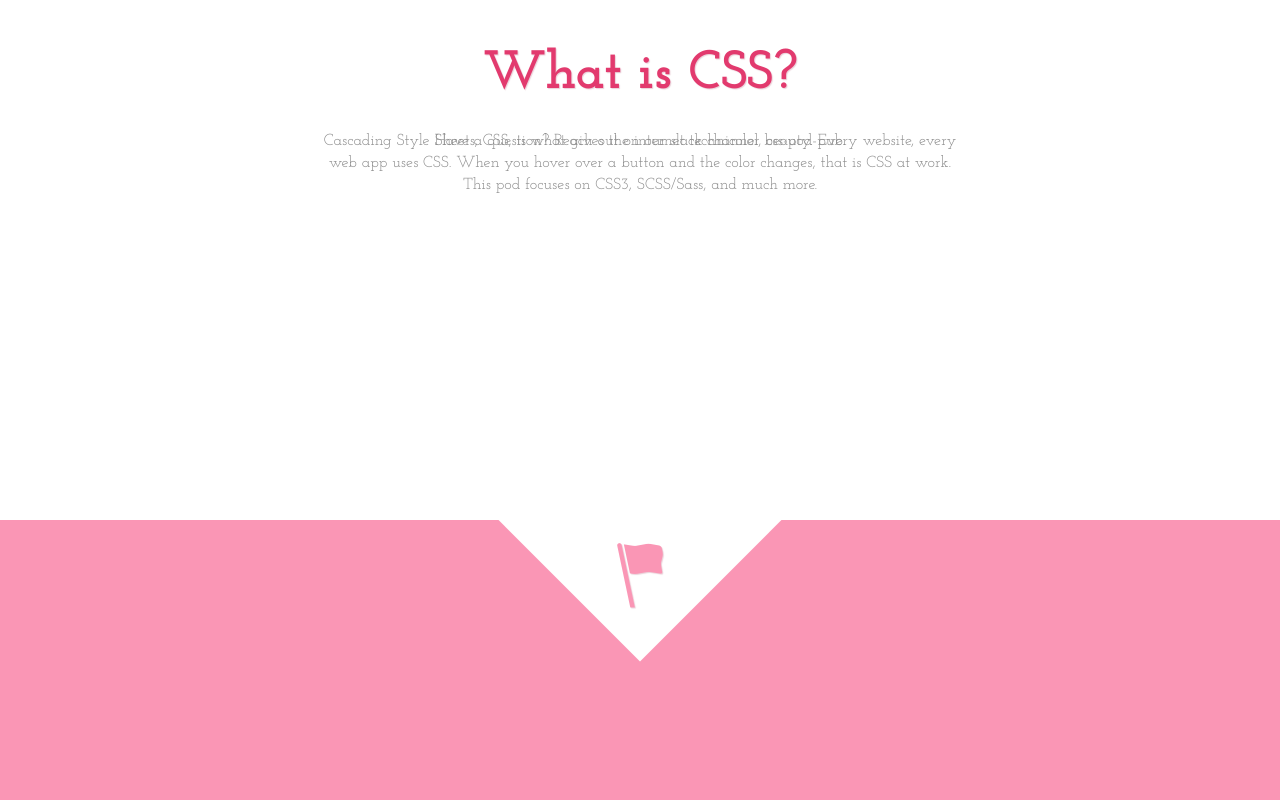
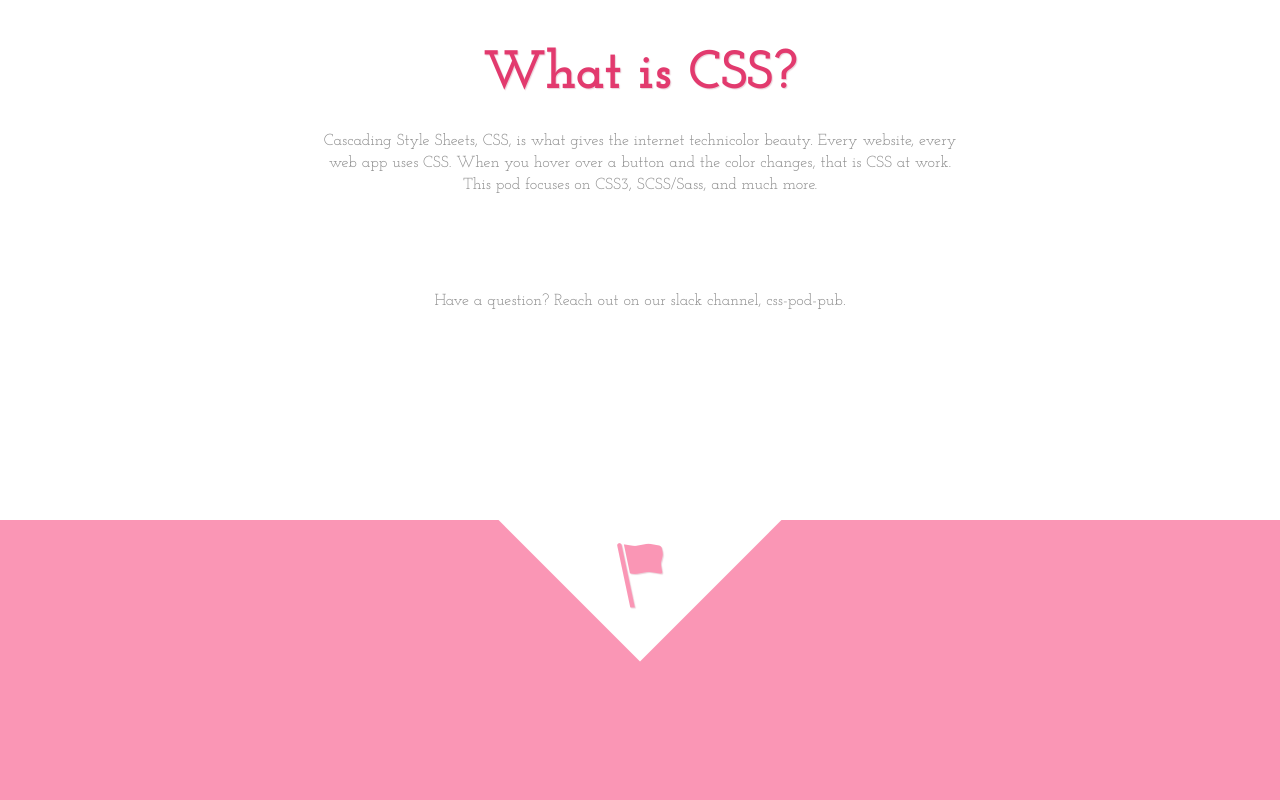
Before and after one commit to wm-pxel/CSS-Practice-Project, a plain HTML site: page index.html in a window 1280 px wide. Shown: the part 1880-2680 px from the top of the page. Drawn offline with Linux system fonts and the light colour scheme.

Commit message:
CSSPOD-2. Updated second paragraph overlap

```diff
--- a/index.html
+++ b/index.html
@@ -48,7 +48,7 @@
 						<div class="st-deco" data-icon="B"></div>
 						<h2>What is CSS?</h2>
 						<p>Cascading Style Sheets, CSS, is what gives the internet technicolor beauty. Every website, every web app uses CSS. When you hover over a button and the color changes, that is CSS at work. This pod focuses on CSS3, SCSS/Sass, and much more.</p>
-            <p>Have a question? Reach out on our slack channel, css-pod-pub.</p>
+            <p class="question">Have a question? Reach out on our slack channel, css-pod-pub.</p>
 					</section>
 
 					<section class="st-panel st-color" id="st-panel-4">
@@ -61,7 +61,7 @@
 						<div class="st-deco" data-icon="Ç"></div>
 						<h2>Cookbook</h2>
 						<p>Need some recipes for your client site? Check out the awesome pages our very own CSS Pod developers have created just for you! Find everything from a sticker footer, breadcrumb navigation, and basic hovers below.</p>
-            <p>Have a request? Send us a message on our slack channel, css-pod-pub, or in the frontend channel with the hashtag, #css-pod-pub.</p>
+            <p class="question">Have a request? Send us a message on our slack channel, css-pod-pub, or in the frontend channel with the hashtag, #css-pod-pub.</p>
           </section>
 
 				</div><!-- // st-scroll -->
--- a/styles/pages/index.css
+++ b/styles/pages/index.css
@@ -290,6 +290,10 @@
 	margin: 10px 0 0 0;
 	-webkit-backface-visibility: hidden;
 }
+.st-panel p.question{
+	top: 70%;
+}
+
 #st-control-1:checked ~ .st-scroll #st-panel-1 p,
 #st-control-2:checked ~ .st-scroll #st-panel-2 p,
 #st-control-3:checked ~ .st-scroll #st-panel-3 p,
```
